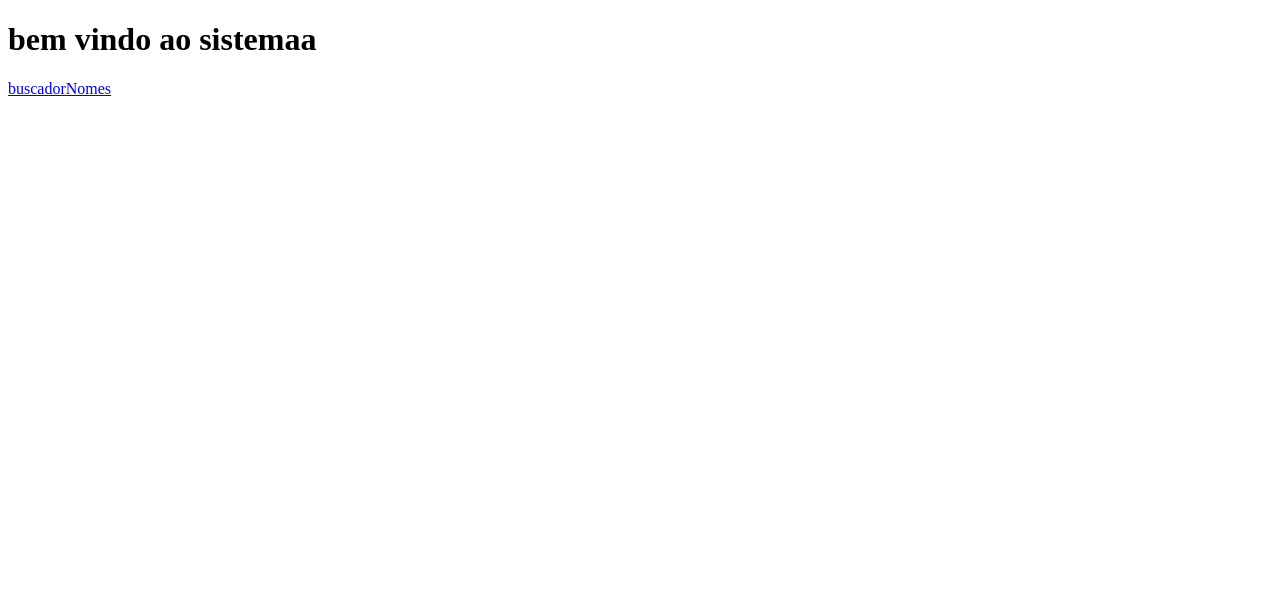
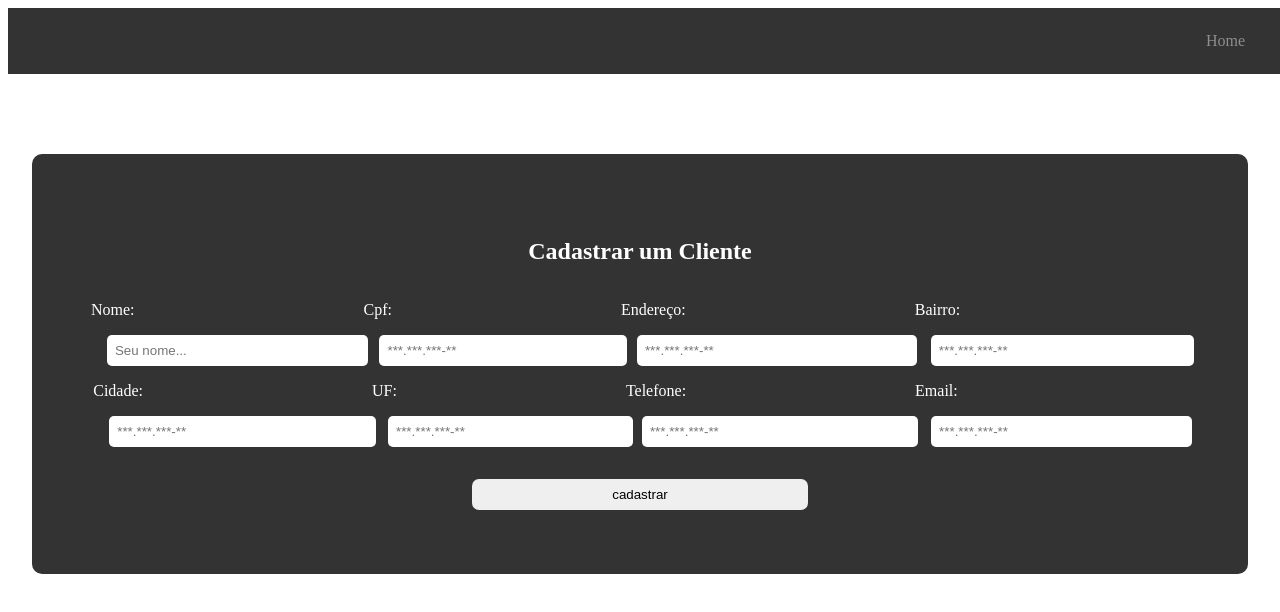
Before and after one commit to julianocamposcode/programacaoParaInternetFacul, a website: page private/menu.html in a window 1280 px wide. Drawn offline with Linux system fonts and the light colour scheme.

Commit message:
form cad

```diff
--- a/private/menu.html
+++ b/private/menu.html
@@ -6,7 +6,227 @@
     <title>Document</title>
   </head>
   <body>
-    <h1>bem vindo ao sistemaa</h1>
-    <a href="./buscadorNomes.html">buscadorNomes</a>
+    <style>
+      h1 {
+        text-align: center;
+        padding-block: 3rem;
+      }
+
+      nav {
+        width: 100%;
+        display: flex;
+        justify-content: flex-end;
+        align-items: center;
+        background-color: #333;
+        padding: 10px;
+      }
+      ul {
+        list-style-type: none;
+        margin: 0;
+        padding: 0;
+        display: flex;
+        align-items: center;
+        margin-right: 2rem;
+      }
+      a {
+        text-decoration: none;
+        color: rgb(143, 141, 141);
+        padding: 14px 5px;
+        display: block;
+      }
+      li:hover {
+        color: white;
+        cursor: pointer;
+      }
+
+      section {
+        display: flex;
+        justify-content: center;
+      }
+
+      form {
+        margin-top: 5rem;
+        background: #333;
+        display: flex;
+        align-items: center;
+        flex-direction: column;
+        padding: 3rem;
+        border-radius: 10px;
+        color: white;
+        width: 70rem;
+      }
+      .container-form {
+        display: flex;
+        flex-direction: row;
+        flex-wrap: wrap;
+      }
+
+      input {
+        margin: 1rem;
+        padding: 0.5rem;
+        outline: none;
+        width: 90%;
+      }
+
+      input[type="submit"] {
+        border-radius: 7px;
+        width: 30%;
+        border: none;
+      }
+
+      input[type="submit"]:hover {
+        background-color: rgb(115, 120, 126);
+        color: white;
+      }
+
+      .campos {
+        border-radius: 5px;
+        border: none;
+      }
+
+      #chek {
+        margin-block: 2rem;
+      }
+
+      .yes_no {
+        margin: 0.2rem;
+      }
+
+      h1 {
+        padding: 1rem;
+      }
+
+      .item {
+        list-style: none;
+        position: relative;
+        padding: 1rem 2rem;
+        border: 1px outset white;
+        display: flex;
+        gap: 3rem;
+        margin: 1rem;
+        align-items: center;
+        color: white;
+      }
+
+      p {
+        margin: 0 !important;
+      }
+
+      h4 {
+        position: absolute;
+        top: 0;
+        right: 0;
+        padding: 1rem;
+      }
+      h4 a {
+        text-decoration: none;
+        color: white;
+      }
+
+      @media screen and (max-width: 500px) {
+        form {
+          padding: 1rem;
+          width: 87%;
+        }
+      }
+    </style>
+    <nav>
+      <ul>
+        <a href="/index.html"><li>Home</li></a>
+      </ul>
+    </nav>
+
+
+    <section>
+      <form method="POST" action="login">
+        <h1>Cadastrar um Cliente</h1>
+        <section class="container-form">
+          <div>
+            <label for="" id="nome">Nome:</label>
+            <input
+              id="nome"
+              name="nome"
+              class="campos"
+              type="text"
+              required
+              placeholder="Seu nome..."
+            />
+          </div>
+          <div>
+            <label for="" id="cpf">Cpf:</label>
+            <input
+              id="cpf"
+              class="campos"
+              name="cpf"
+              type="text"
+              placeholder="***.***.***-**"
+            />
+          </div>
+          <div>
+            <label for="" id="endereco">Endereço:</label>
+            <input
+              id="endereco"
+              class="campos"
+              name="endereco"
+              type="text"
+              placeholder="***.***.***-**"
+            />
+          </div>
+          <div>
+            <label for="" id="bairro">Bairro:</label>
+            <input
+              id="bairro"
+              class="campos"
+              name="bairro"
+              type="text"
+              placeholder="***.***.***-**"
+            />
+          </div>
+          <div>
+            <label for="" id="cidade">Cidade:</label>
+            <input
+              id="cidade"
+              class="campos"
+              name="cidade"
+              type="text"
+              placeholder="***.***.***-**"
+            />
+          </div>
+          <div>
+            <label for="" id="uf">UF:</label>
+            <input
+              id="uf"
+              class="campos"
+              name="uf"
+              type="text"
+              placeholder="***.***.***-**"
+            />
+          </div>
+          <div>
+            <label for="" id="tel">Telefone:</label>
+            <input
+              id="tel"
+              class="campos"
+              name="tel"
+              type="tel"
+              placeholder="***.***.***-**"
+            />
+          </div>
+          <div>
+            <label for="" id="email">Email:</label>
+            <input
+              id="email"
+              class="campos"
+              name="email"
+              type="email"
+              placeholder="***.***.***-**"
+            />
+          </div>
+        </section>
+        <input type="submit" value="cadastrar" class="enviar" />
+      </form>
+    </section>
+    <script>
+    </script>
   </body>
 </html>
```
Also changed, not shown: controller/clienteCtrl.js (added, +156 -0 lines), public/index.html (+42 -11 lines), public/login.html (+2 -2 lines).
